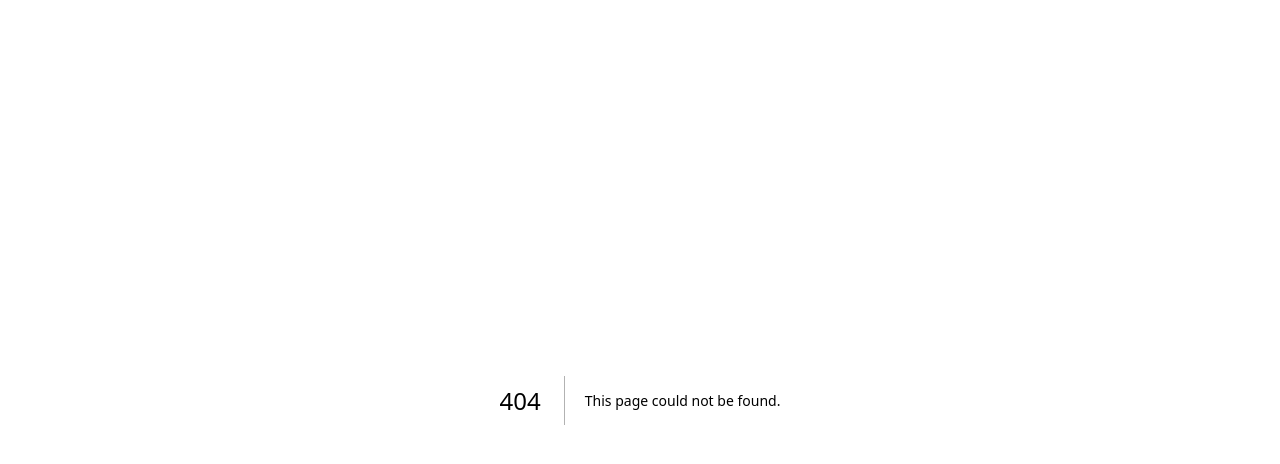
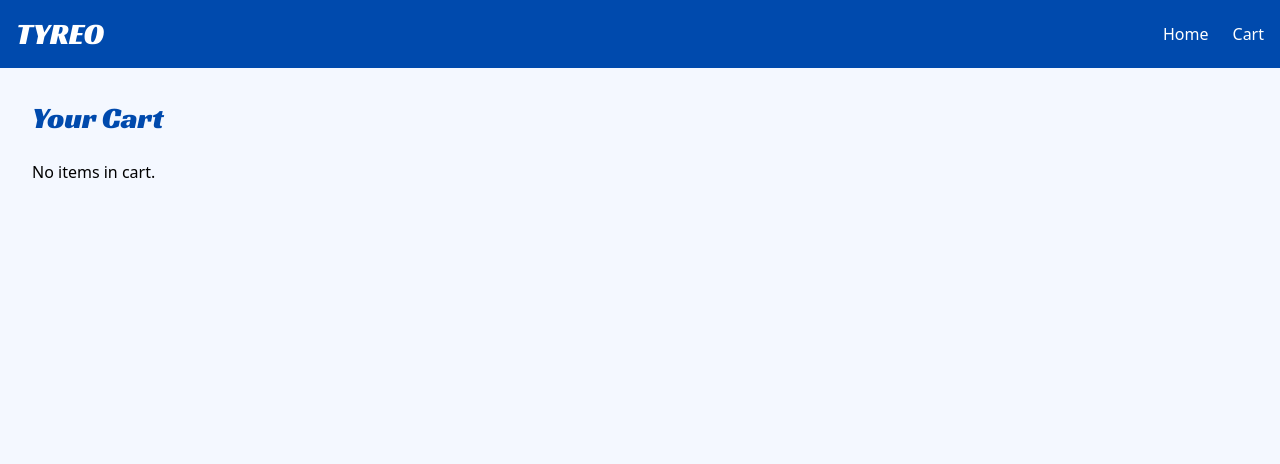
Before and after one commit to sannith17/GAAR, a Next.js app: page /cart in a window 1280 px wide. Before the commit this address had no page. Shown: the top 464 px of the page. Built offline with nearby package versions, Linux system fonts and the light colour scheme.

Commit message:
Create cart.js

```diff
--- /dev/null
+++ b/pages/cart.js
@@ -0,0 +1,38 @@
+import { useContext } from "react";
+import { CartContext } from "../context/CartContext";
+import Navbar from "../components/Navbar";
+
+export default function Cart() {
+  const { cart, removeFromCart } = useContext(CartContext);
+
+  return (
+    <>
+      <Navbar />
+      <div className="p-8">
+        <h1 className="text-3xl font-racing text-primary mb-6">
+          Your Cart
+        </h1>
+
+        {cart.length === 0 && <p>No items in cart.</p>}
+
+        {cart.map((item, index) => (
+          <div
+            key={index}
+            className="bg-white p-4 shadow mb-4 flex justify-between"
+          >
+            <div>
+              {item.tyreBrand} - {item.serial}
+              <p>₹{item.sellingPrice}</p>
+            </div>
+            <button
+              onClick={() => removeFromCart(index)}
+              className="text-red-500"
+            >
+              Remove
+            </button>
+          </div>
+        ))}
+      </div>
+    </>
+  );
+}
```
